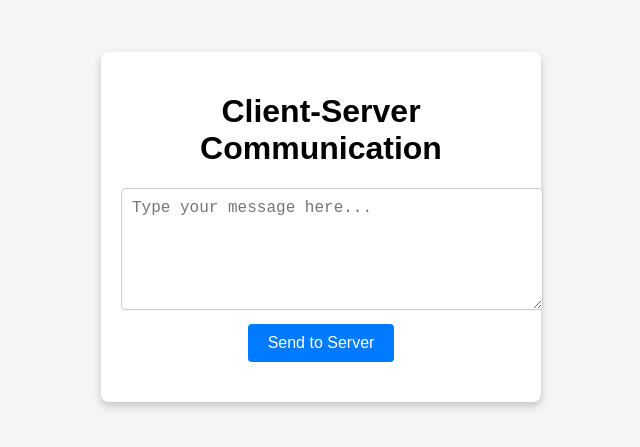
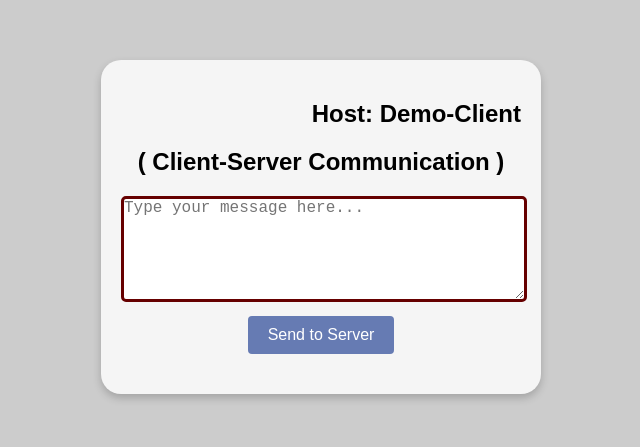
Before and after one commit to ThinnaphatCSI/CSI203, a website: page Demo-ServerClient/index.html in a window 1280 px wide. Shown: the part 173-620 px from the top of the page, without its empty margins (319-959 px from the left). Drawn offline with Linux system fonts and the light colour scheme.

Commit message:
edit Demo-Server-Client Test commit

```diff
--- a/Demo-ServerClient/index.html
+++ b/Demo-ServerClient/index.html
@@ -3,12 +3,13 @@
 <head>
     <meta charset="UTF-8">
     <meta name="viewport" content="width=device-width, initial-scale=1.0">
-    <title>Client-Server Example</title>
+    <title>Workshop #3: Demo Client-Server connecting Example.</title>
     <link rel="stylesheet" href="style.css">
 </head>
 <body>
     <div class="container">
-        <h1>Client-Server Communication</h1>
+        <h2 style="text-align: right;">Host: Demo-Client</h2>
+        <h2>( Client-Server Communication )</h2>
         <textarea id="message" placeholder="Type your message here..."></textarea>
         <button id="sendBtn">Send to Server</button>
         <div id="response"></div>
--- a/Demo-ServerClient/startNode.js
+++ b/Demo-ServerClient/startNode.js
@@ -5,7 +5,7 @@ const port = 3000;
 const server = http.createServer((req, res) => {
     res.statusCode = 200;
     res.setHeader('Content-Type', 'text/plain');
-    res.end('CSI203: DIGITAL ARCHITECTURE AND OPERATING SYSTEM\nThis is a sample learning tool for the CSI 203 course.\nWorkshop #3: startNode.js');
+    res.end(`CSI203: DIGITAL ARCHITECTURE AND OPERATING SYSTEM\nThis is a sample learning tool for the CSI 203 course.\n\n\tWorkshop #3: startNode.js`);
 });
 
 server.listen(port, hostname, () => {
--- a/Demo-ServerClient/style.css
+++ b/Demo-ServerClient/style.css
@@ -1,6 +1,6 @@
 body {
-    font-family: Arial, sans-serif;
-    background-color: #f5f5f5;
+    font-family: fantasy;
+    background-color: #cccccc;
     margin: 0;
     padding: 0;
     display: flex;
@@ -10,9 +10,9 @@ body {
 }
 
 .container {
-    background: white;
+    background: whitesmoke;
     padding: 20px;
-    border-radius: 8px;
+    border-radius: 20px;
     box-shadow: 0 4px 8px rgba(0, 0, 0, 0.2);
     width: 400px;
     text-align: center;
@@ -22,9 +22,9 @@ textarea {
     width: 100%;
     height: 100px;
     margin-bottom: 10px;
-    padding: 10px;
-    border: 1px solid #ccc;
-    border-radius: 4px;
+    padding: 0px;
+    border: 3px solid #660000;
+    border-radius: 5px;
     font-size: 16px;
 }
 
@@ -32,18 +32,23 @@ button {
     padding: 10px 20px;
     font-size: 16px;
     color: white;
-    background-color: #007BFF;
+    background-color: #667Bb3;
     border: none;
     border-radius: 4px;
     cursor: pointer;
 }
 
 button:hover {
-    background-color: #0056b3;
+    background-color: #6656b3;
 }
 
+button:active {
+    background-color: #6633b3;
+    position: relative;
+    top: 3px;
+}
 #response {
     margin-top: 20px;
     font-weight: bold;
-    color: #333;
+    color: #660000;
 }
```
Also changed, not shown: Demo-ServerClient/server.js (+16 -5 lines).
